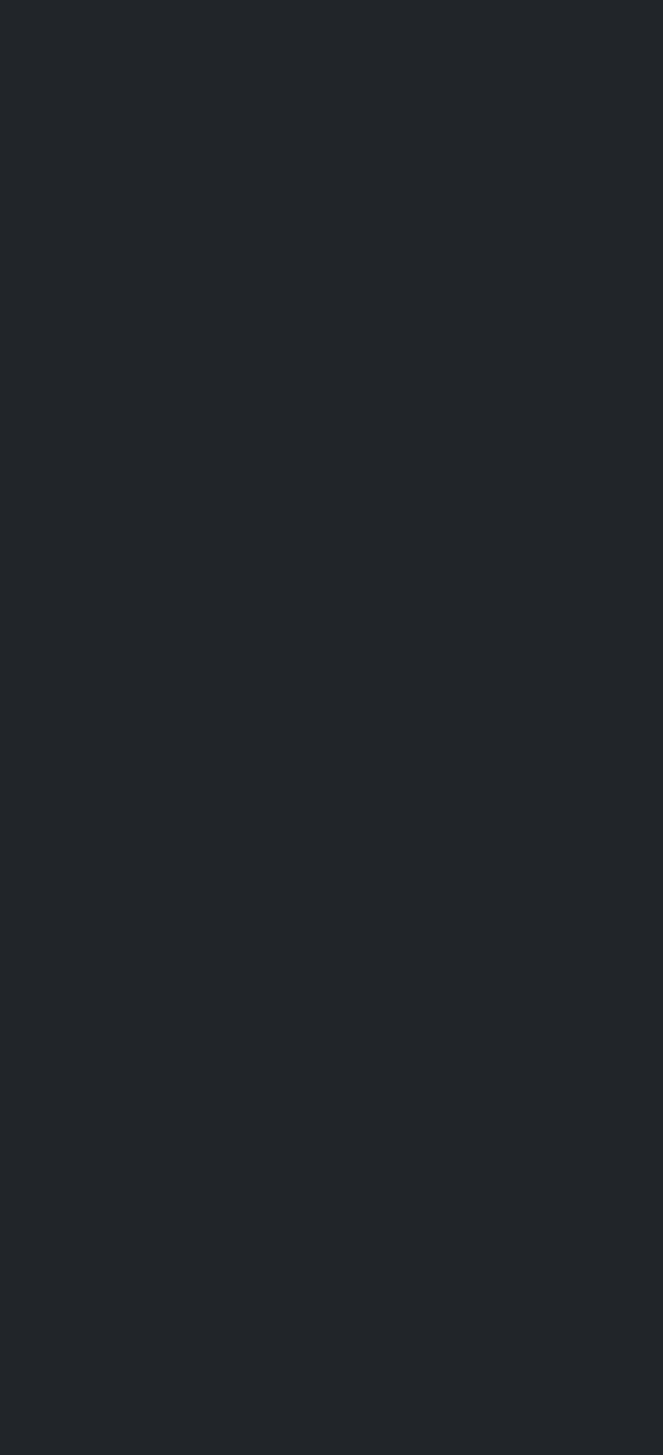
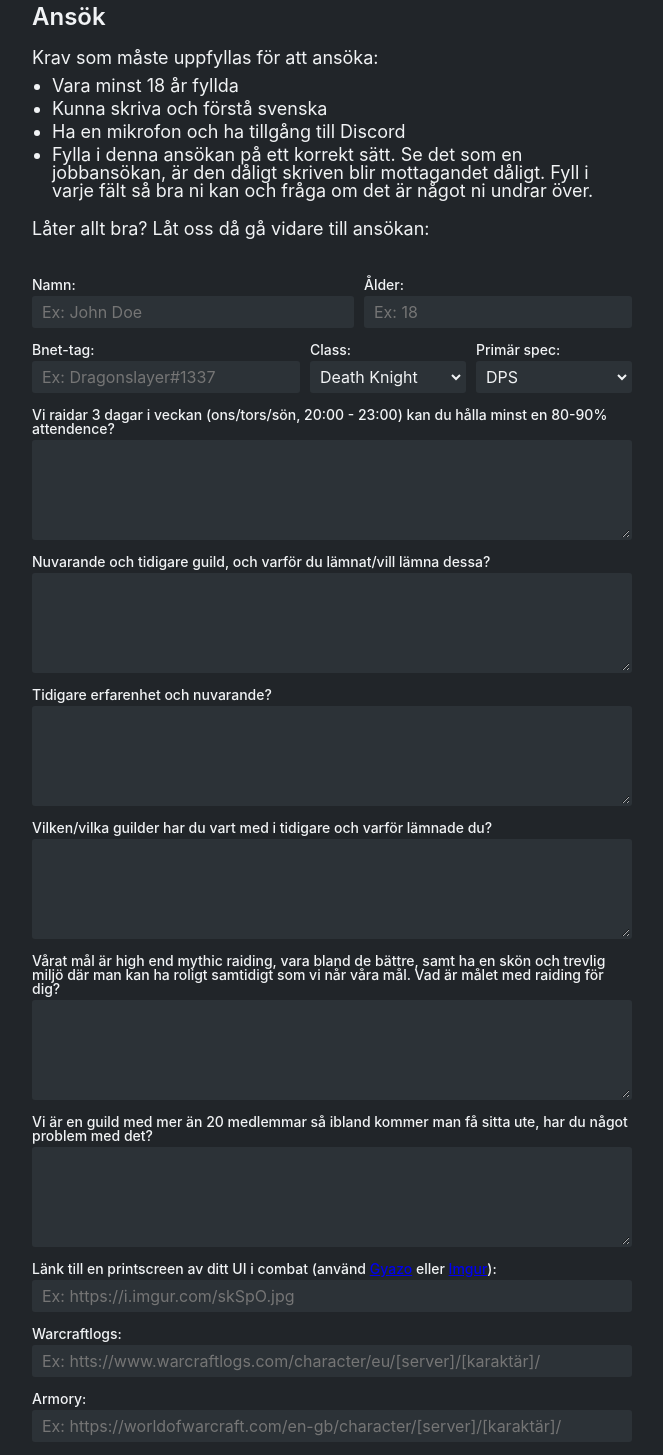
Before and after one commit to carlssonemil/visage, a Vue app: page /apply in a window 1280 px wide. Shown: the part 80-1535 px from the top of the page, without its empty margins (308-971 px from the left). Before the commit the page ends 800 px from the top, so only its background shows below. Built offline with nearby package versions, Linux system fonts and the light colour scheme.

Commit message:
:sparkles: Add 'apply' view

```diff
--- a/src/router.js
+++ b/src/router.js
@@ -20,6 +20,11 @@ export default new Router({
       // this generates a separate chunk (about.[hash].js) for this route
       // which is lazy-loaded when the route is visited.
       component: () => import(/* webpackChunkName: "about" */ './views/About.vue')
+    },
+    {
+      path: '/apply',
+      name: 'apply',
+      component: () => import('./views/Apply.vue')
     }
   ]
 })
--- /dev/null
+++ b/src/views/Apply.vue
@@ -0,0 +1,203 @@
+<template>
+  <div id="apply">
+    <h2>Ansök</h2>
+
+    <p>Krav som måste uppfyllas för att ansöka:</p>
+    <ul>
+      <li>Vara minst 18 år fyllda</li>
+      <li>Kunna skriva och förstå svenska</li>
+      <li>Ha en mikrofon och ha tillgång till Discord</li>
+      <li>Fylla i denna ansökan på ett korrekt sätt. Se det som en jobbansökan, är den dåligt skriven blir mottagandet dåligt. Fyll i varje fält så bra ni kan och fråga om det är något ni undrar över.</li>
+    </ul>
+
+    <p>Låter allt bra? Låt oss då gå vidare till ansökan:</p>
+
+    <form>
+      <div class="row">
+        <div class="column">
+          <label for="form-name">Namn:</label>
+          <input id="form-name" type="text" placeholder="Ex: John Doe">
+        </div>
+
+        <div class="column auto">
+          <label for="form-age">Ålder:</label>
+          <input id="form-age" type="text" placeholder="Ex: 18">
+        </div>
+      </div>
+
+      <div class="row">
+        <div class="column auto">
+          <label for="form-bnet">Bnet-tag:</label>
+          <input id="form-bnet" type="text" placeholder="Ex: Dragonslayer#1337">
+        </div>
+
+        <div class="column">
+          <label for="form-class">Class:</label>
+          <select id="form-class">
+            <option value="Death Knight">Death Knight</option>
+            <option value="Demon Hunter">Demon Hunter</option>
+            <option value="Druid">Druid</option>
+            <option value="Hunter">Hunter</option>
+            <option value="Mage">Mage</option>
+            <option value="Monk">Monk</option>
+            <option value="Paladin">Paladin</option>
+            <option value="Priest">Priest</option>
+            <option value="Rogue">Rogue</option>
+            <option value="Shaman">Shaman</option>
+            <option value="Warlock">Warlock</option>
+            <option value="Warrior">Warrior</option>
+          </select>
+        </div>
+
+        <div class="column">
+          <label for="form-spec">Primär spec:</label>
+          <select id="form-spec">
+            <option value="DPS">DPS</option>
+            <option value="Healer">Healer</option>
+            <option value="Tank">Tank</option>
+          </select>
+        </div>
+      </div>
+
+      <label for="form-attendence">Vi raidar 3 dagar i veckan (ons/tors/sön, 20:00 - 23:00) kan du hålla minst en 80-90% attendence?</label>
+      <textarea id="form-attendence"></textarea>
+
+      <label for="form-current-guild">Nuvarande och tidigare guild, och varför du lämnat/vill lämna dessa?</label>
+      <textarea id="form-current-guild"></textarea>
+
+      <label for="form-previous-experience">Tidigare erfarenhet och nuvarande?</label>
+      <textarea id="form-previous-experience"></textarea>
+
+      <label for="form-previous-guilds">Vilken/vilka guilder har du vart med i tidigare och varför lämnade du?</label>
+      <textarea id="form-previous-guilds"></textarea>
+
+      <label for="form-raiding-goals">Vårat mål är high end mythic raiding, vara bland de bättre, samt ha en skön och trevlig miljö där man kan ha roligt samtidigt som vi når våra mål. Vad är målet med raiding för dig?</label>
+      <textarea id="form-raiding-goals"></textarea>
+
+      <label for="form-problem-with-bench">Vi är en guild med mer än 20 medlemmar så ibland kommer man få sitta ute, har du något problem med det?</label>
+      <textarea id="form-problem-with-bench"></textarea>
+
+      <label for="form-ui-printscreen">Länk till en printscreen av ditt UI i combat (använd <a href="https://gyazo.com/">Gyazo</a> eller <a href="https://imgur.com/">Imgur</a>):</label>
+      <input id="form-ui-printscreen" type="text" placeholder="Ex: https://i.imgur.com/skSpO.jpg">
+
+      <label for="form-warcraftlogs">Warcraftlogs:</label>
+      <input id="form-warcraftlogs" type="text" placeholder="Ex: htts://www.warcraftlogs.com/character/eu/[server]/[karaktär]/">
+
+      <label for="form-armory">Armory:</label>
+      <input id="form-armory" type="text" placeholder="Ex: https://worldofwarcraft.com/en-gb/character/[server]/[karaktär]/">
+
+      <label for="form-other-information">Har du något att tillägga?</label>
+      <textarea id="form-other-information"></textarea>
+
+      <button type="button">Skicka ansökan</button>
+    </form>
+  </div>
+</template>
+
+<script>
+export default {
+  name: 'apply'
+}
+</script>
+
+<style lang="scss" scoped>
+@import '@/styles/variables.scss';
+
+#apply {
+  font-size: 18px;
+  margin: 0 auto;
+  max-width: 600px;
+  text-align: left;
+
+  h2 {
+    font-size: 24px;
+    font-weight: 600;
+    margin: 0 0 20px;
+  }
+
+  p {
+    margin: 10px 0;
+  }
+
+  ul {
+    margin: 0px 20px 20px;
+
+    li {
+      list-style: disc;
+      margin: 5px 0;
+    }
+  }
+
+}
+
+.row {
+  display: flex;
+
+  .column {
+    flex: 1;
+
+    &.auto {
+      flex: 0 auto;
+    }
+
+    + .column {
+      margin-left: 10px;
+    }
+  }
+}
+
+form {
+  margin-top: 40px;
+
+  label {
+    display: block;
+    font-weight: 500;
+    font-size: 14px;
+    margin-bottom: 4px;
+  }
+
+  input {
+    background: lighten($background-color, 5%);
+    border: 2px solid lighten($background-color, 5%);
+    border-radius: 3px;
+    color: $text-color;
+    font-family: inherit;
+    font-size: 16px;
+    display: block;
+    margin-bottom: 15px;
+    padding: 4px 8px;
+    transition: 0.25s ease;
+    width: 100%;
+
+    &:focus {
+      border-color: $primary-color;
+      outline: none;
+    }
+  }
+
+  textarea {
+    @extend input;
+
+    min-height: 100px;
+    max-height: 300px;
+    resize: vertical;
+  }
+
+  select {
+    @extend input;
+
+    padding: 3px 0 3px 4px;
+  }
+
+  button {
+    background: $primary-color;
+    border: none;
+    border-radius: 3px;
+    color: $text-color;
+    font-family: inherit;
+    font-size: 14px;
+    font-weight: 500;
+    padding: 8px 16px;
+  }
+}
+</style>
```
